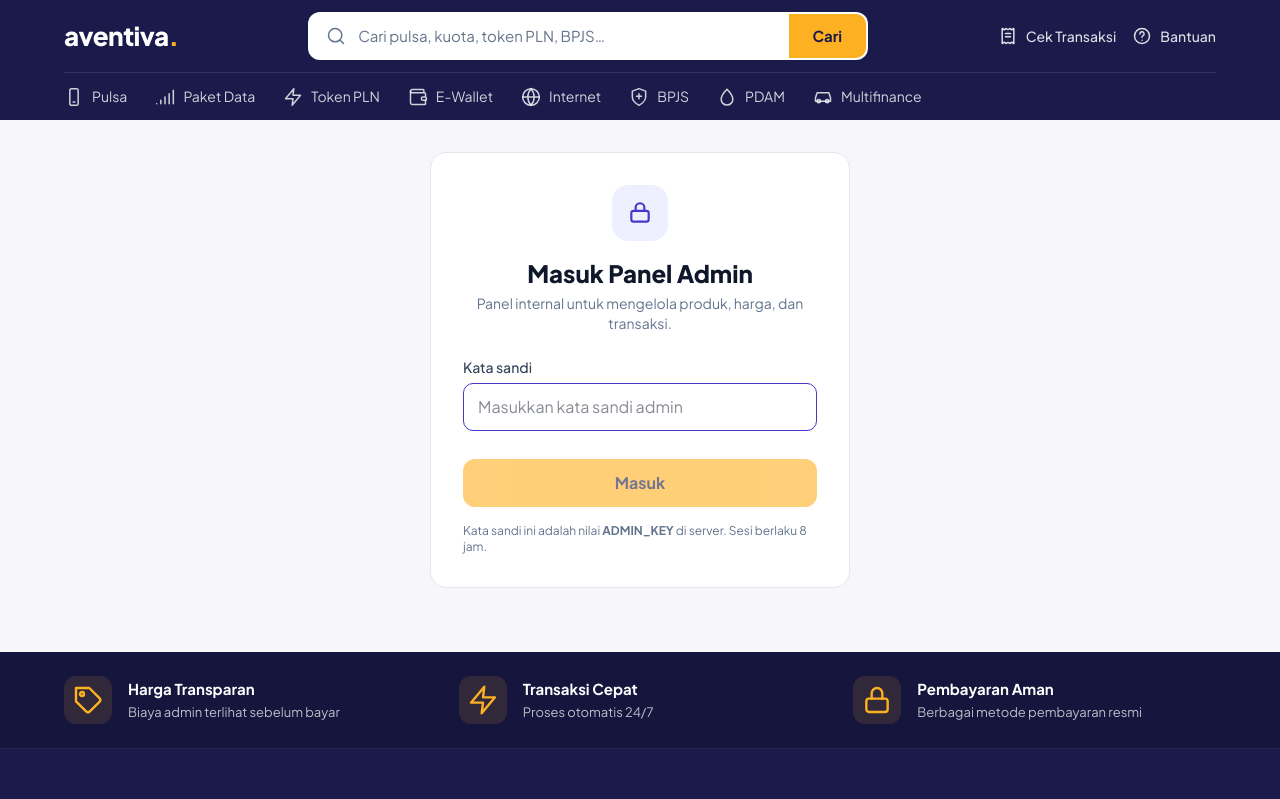
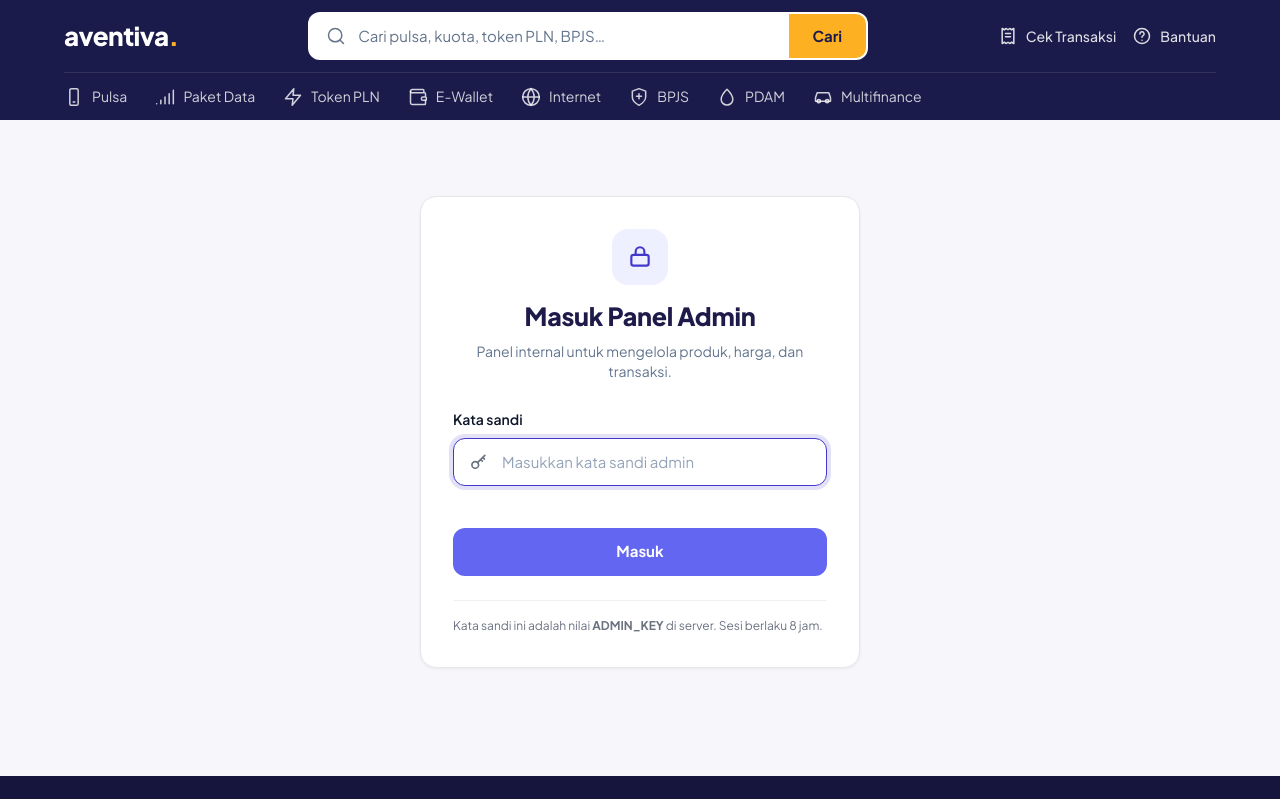
Before and after one commit to ersetdigital-sudo/aventiva, a Next.js app: page /admin/login in a window 1280 px wide. Shown: the top 799 px of the page. Built offline with nearby package versions, Linux system fonts and the light colour scheme; no server answers; the database is empty.

Commit message:
Perbarui tampilan halaman login admin
Co-authored-by: base44-builder[bot] <245833847+base44-builder[bot]@users.noreply.github.com>

```diff
--- a/app/admin/login/page.tsx
+++ b/app/admin/login/page.tsx
@@ -14,7 +14,7 @@ export default async function AdminLoginPage() {
   if (await isAdmin()) redirect("/admin");
 
   return (
-    <main id="main" className="wrap py-10">
+    <main id="main" className="wrap grid min-h-[70vh] place-items-center py-10 sm:py-14">
       <AdminLogin />
     </main>
   );
--- a/components/AdminLogin.tsx
+++ b/components/AdminLogin.tsx
@@ -36,8 +36,8 @@ export function AdminLogin() {
   }
 
   return (
-    <div className="mx-auto w-full max-w-[420px]">
-      <div className="rounded-2xl border border-slate-200 bg-white p-6 sm:p-8">
+    <div className="w-full max-w-[440px]">
+      <section className="sp-card" aria-labelledby="admin-login-title">
         <div className="flex flex-col items-center text-center">
           <span
             aria-hidden="true"
@@ -48,19 +48,30 @@ export function AdminLogin() {
               <path d="M8 10V7a4 4 0 0 1 8 0v3" />
             </svg>
           </span>
-          <h1 className="mt-4 text-2xl font-extrabold text-slate-900">Masuk Panel Admin</h1>
-          <p className="mt-1 text-sm text-slate-500">
+          <h1
+            id="admin-login-title"
+            className="text-[25px] leading-tight font-extrabold tracking-[-.01em] text-[color:var(--brand-d)]"
+            style={{ marginTop: 16 }}
+          >
+            Masuk Panel Admin
+          </h1>
+          <p className="text-sm text-slate-500" style={{ marginTop: 8, maxWidth: "34ch" }}>
             Panel internal untuk mengelola produk, harga, dan transaksi.
           </p>
         </div>
 
-        <form onSubmit={submit} className="mt-6" noValidate>
-          <label className="block text-sm font-medium text-slate-700" htmlFor="admin-pass">
+        <form onSubmit={submit} style={{ marginTop: 28 }} noValidate>
+          <label className="f-lbl" htmlFor="admin-pass">
             Kata sandi
           </label>
+          <div className="f-field">
+            <svg width="20" height="20" viewBox="0 0 24 24" fill="none" stroke="currentColor" strokeWidth="2" strokeLinecap="round" strokeLinejoin="round" aria-hidden="true">
+              <circle cx="7.5" cy="15.5" r="4" />
+              <path d="m10.5 12.5 8.5-8.5M16.5 6.5l2 2M14 9l2 2" />
+            </svg>
             <input
               id="admin-pass"
-            className="inp"
+              className="f-inp"
               type="password"
               autoComplete="current-password"
               autoFocus
@@ -73,18 +84,30 @@ export function AdminLogin() {
               aria-invalid={error ? true : undefined}
               aria-describedby={error ? "admin-pass-err" : undefined}
             />
-          <p id="admin-pass-err" role="alert" className="mt-2 min-h-[20px] text-sm text-red-600">
+          </div>
+          <p id="admin-pass-err" role="alert" className="f-err">
             {error}
           </p>
-          <button type="submit" className="btn-primary w-full disabled:opacity-60" disabled={busy || !password}>
-            {busy ? "Memeriksa…" : "Masuk"}
+          <button
+            type="submit"
+            className="btn-p"
+            style={{ width: "100%", marginTop: 16 }}
+            disabled={busy || !password}
+          >
+            {busy ? (
+              <>
+                <span className="spin" aria-hidden="true" /> Memeriksa…
+              </>
+            ) : (
+              "Masuk"
+            )}
           </button>
         </form>
 
-        <p className="mt-4 text-xs text-slate-500">
+        <p className="f-hint" style={{ marginTop: 24, paddingTop: 16, borderTop: "1px solid #F1F1F5" }}>
           Kata sandi ini adalah nilai <b>ADMIN_KEY</b> di server. Sesi berlaku 8 jam.
         </p>
-      </div>
+      </section>
     </div>
   );
 }
```
Lines whose indentation alone changed are shown as unchanged.
